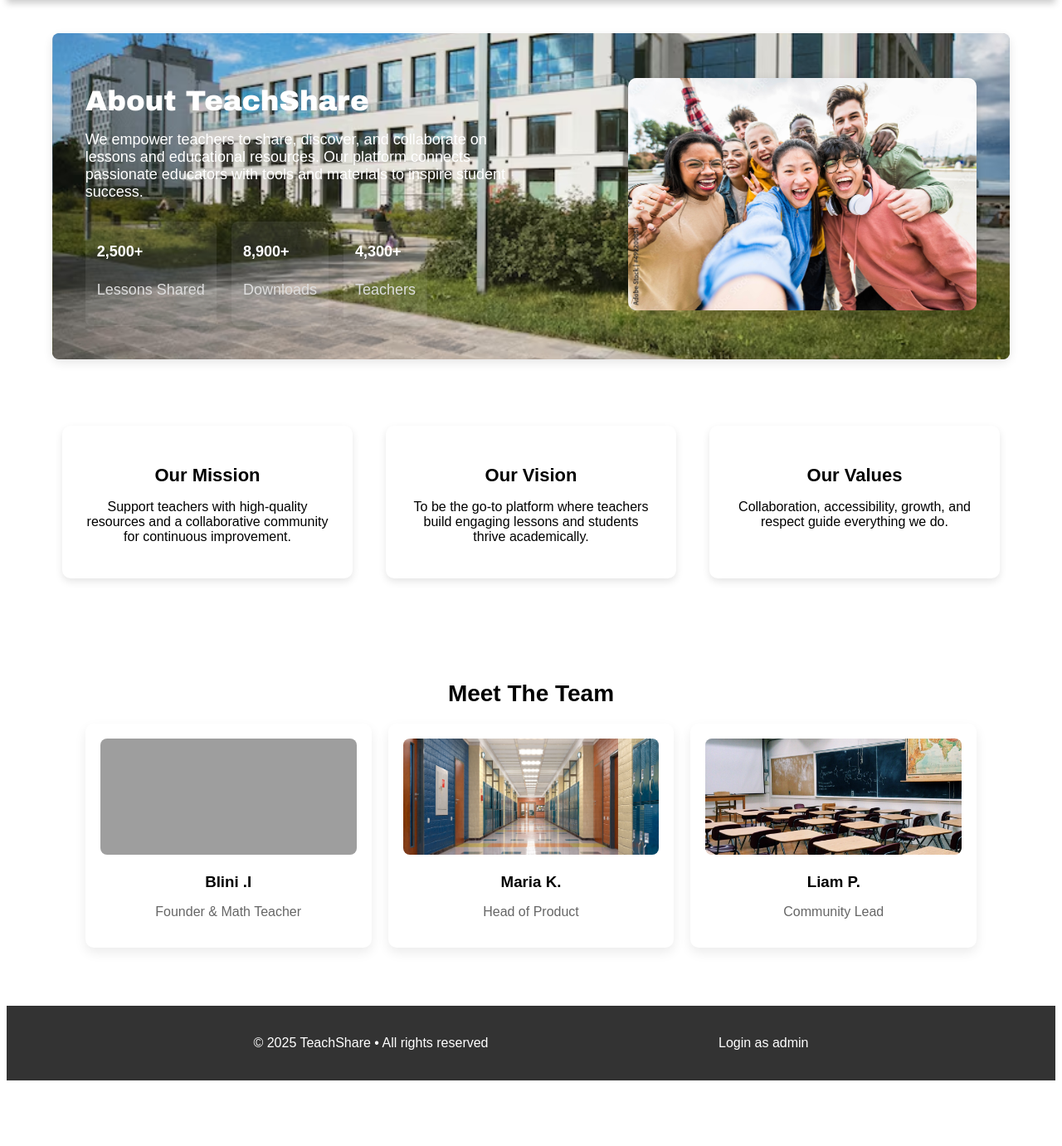
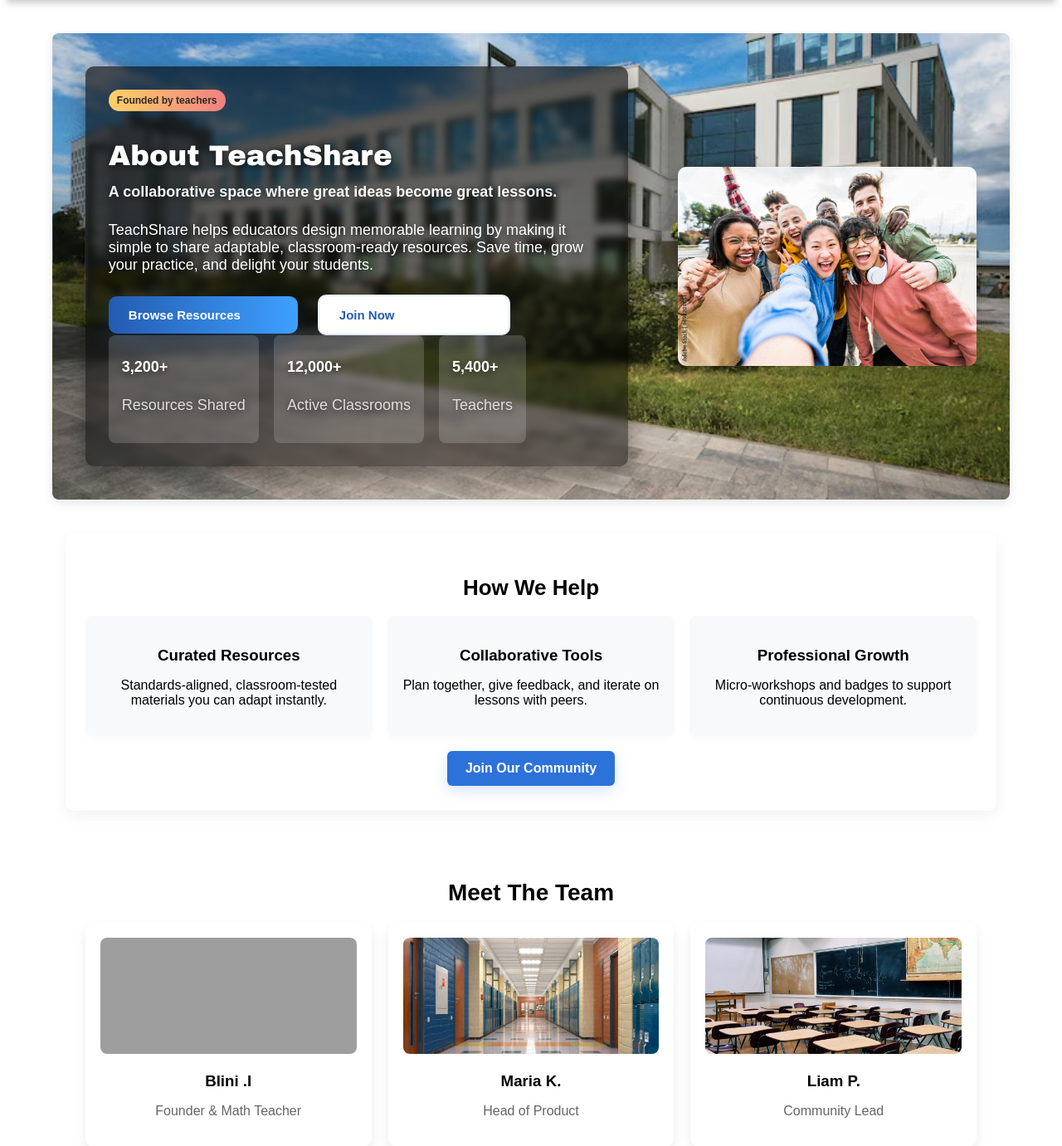
Before and after one commit to Erik-Jashari/School-Managment-System, a PHP site: page /About.html in a window 1280 px wide. Shown: the part 102-1483 px from the top of the page at 83% size. Before the commit the page ends 1404 px from the top, so only its background shows below. Run offline with PHP 8.4, Linux system fonts and the light colour scheme; grey boxes are pictures that could not be loaded.

Commit message:
Edited some photos on About us, some buttons, the background i made it a bit darker so it can be seen better.

```diff
--- a/About.html
+++ b/About.html
@@ -18,19 +18,25 @@
         <div id="bg-slider"></div>
 
         <div class="about-left">
+            <span class="hero-badge">Founded by teachers</span>
             <h1>About TeachShare</h1>
-            <p>We empower teachers to share, discover, and collaborate on lessons and educational resources. Our platform connects passionate educators with tools and materials to inspire student success.</p>
+            <p class="subtitle">A collaborative space where great ideas become great lessons.</p>
+            <p>TeachShare helps educators design memorable learning by making it simple to share adaptable, classroom-ready resources. Save time, grow your practice, and delight your students.</p>
+            <div class="hero-ctas">
+                <a class="btn" href="Dashboard.html">Browse Resources</a>
+                <a class="btn btn-secondary" href="Register.html">Join Now</a>
+            </div>
             <div class="about-stats">
                 <div class="stat">
-                    <p class="stat-number">2,500+</p>
-                    <p class="stat-label">Lessons Shared</p>
+                    <p class="stat-number">3,200+</p>
+                    <p class="stat-label">Resources Shared</p>
                 </div>
                 <div class="stat">
-                    <p class="stat-number">8,900+</p>
-                    <p class="stat-label">Downloads</p>
+                    <p class="stat-number">12,000+</p>
+                    <p class="stat-label">Active Classrooms</p>
                 </div>
                 <div class="stat">
-                    <p class="stat-number">4,300+</p>
+                    <p class="stat-number">5,400+</p>
                     <p class="stat-label">Teachers</p>
                 </div>
             </div>
@@ -41,18 +47,24 @@
         </div>
     </div>
 
-    <section class="about-features">
-        <div class="feature-box">
-            <h3>Our Mission</h3>
-            <p>Support teachers with high-quality resources and a collaborative community for continuous improvement.</p>
+    <section class="about-approach">
+        <h2>How We Help</h2>
+        <div class="approach-grid">
+            <div class="approach-box">
+                <h3>Curated Resources</h3>
+                <p>Standards-aligned, classroom-tested materials you can adapt instantly.</p>
+            </div>
+            <div class="approach-box">
+                <h3>Collaborative Tools</h3>
+                <p>Plan together, give feedback, and iterate on lessons with peers.</p>
+            </div>
+            <div class="approach-box">
+                <h3>Professional Growth</h3>
+                <p>Micro-workshops and badges to support continuous development.</p>
+            </div>
         </div>
-        <div class="feature-box">
-            <h3>Our Vision</h3>
-            <p>To be the go-to platform where teachers build engaging lessons and students thrive academically.</p>
-        </div>
-        <div class="feature-box">
-            <h3>Our Values</h3>
-            <p>Collaboration, accessibility, growth, and respect guide everything we do.</p>
+        <div class="about-cta">
+            <a class="cta-button" href="Register.html">Join Our Community</a>
         </div>
     </section>
 
--- a/CSS/About.css
+++ b/CSS/About.css
@@ -8,6 +8,7 @@ body{
     width: 85%;
     background-color: #ffffffb7;
     display: flex;
+    gap: 48px;
     align-items: center;
     justify-content: space-between;
     border-radius: 10px;
@@ -34,13 +35,36 @@ body{
 }
 
 .about-left{
-    width: 50%;
+    flex: 1 1 60%;
+    min-width: 260px;
     color: white;
+    background: linear-gradient(180deg, rgba(0,0,0,0.62), rgba(0,0,0,0.48));
+    padding: 28px;
+    border-radius: 10px;
+    box-shadow: 0 10px 30px rgba(0,0,0,0.45);
+    backdrop-filter: blur(4px);
 }
 .about-left h1{
     font-size: 34px;
     margin-bottom: 15px;
     font-family: 'Arial Black', Gadget, sans-serif;
+}
+.about-left h1, .about-left p, .stat-number{ text-shadow: 0 2px 8px rgba(0,0,0,0.6); }
+.hero-badge{
+    display: inline-block;
+    padding: 6px 10px;
+    background: linear-gradient(90deg, #ffd166, #f08080);
+    color: #2b2b2b;
+    border-radius: 999px;
+    font-weight: 700;
+    font-size: 12px;
+    margin-bottom: 12px;
+}
+.subtitle{
+    font-size: 16px;
+    margin: 8px 0 14px;
+    opacity: 0.95;
+    font-weight: 600;
 }
 .about-left p{
     font-size: 18px;
@@ -52,9 +76,18 @@ body{
     display: flex;
     gap: 18px;
 }
+
+.hero-ctas{margin-top:18px; display:flex; gap:20px; align-items:center}
+.hero-ctas{margin-top:18px; display:flex; gap:24px; align-items:center; z-index:3}
+.btn{display:inline-block;padding:14px 24px;border-radius:10px;background:linear-gradient(90deg,#245bb1,#3ea0ff);color:white;text-decoration:none;font-weight:800;box-shadow:0 12px 30px rgba(36,91,177,0.28);min-width:180px;font-size:15px}
+.btn:hover{transform:translateY(-3px);transition:all 180ms cubic-bezier(.2,.9,.2,1)}
+.btn:focus{outline:3px solid rgba(62,160,255,0.22);outline-offset:3px}
+.btn-secondary{background:#ffffff;color:#245bb1;border:2px solid rgba(36,91,177,0.12);font-weight:800;box-shadow:0 8px 20px rgba(36,91,177,0.08);min-width:180px}
+.btn-secondary:hover{background:#f1f7ff}
+.btn-secondary:focus{outline:3px solid rgba(36,91,177,0.12);outline-offset:3px}
 .stat{
-    padding: 8px 14px;
-    background: rgba(255,255,255,0.08);
+    padding: 10px 16px;
+    background: rgba(255,255,255,0.16);
     border-radius: 8px;
     text-align: left;
 }
@@ -68,8 +101,12 @@ body{
     color: #ddd;
 }
 
+.about-image{margin-left:12px;flex:0 0 360px}
 .about-image img{
-    width: 420px;
+    width: 100%;
+    max-width: 360px;
+    height: auto;
+    display: block;
     border-radius: 10px;
     box-shadow: 0 4px 12px rgba(0,0,0,0.18);
 }
@@ -132,6 +169,50 @@ body{
     color: #666;
 }
 
+/* About Approach (new) */
+.about-approach{
+    margin: 40px auto;
+    width: 85%;
+    padding: 30px 24px;
+    background: #ffffff;
+    border-radius: 10px;
+    box-shadow: 0 6px 18px rgba(0,0,0,0.06);
+    text-align: center;
+}
+.about-approach h2{
+    margin-bottom: 18px;
+    font-size: 26px;
+}
+.approach-grid{
+    display: grid;
+    grid-template-columns: repeat(3, 1fr);
+    gap: 18px;
+    margin-bottom: 18px;
+}
+.approach-box{
+    padding: 18px;
+    border-radius: 8px;
+    background: #f7f9fb;
+    box-shadow: 0 4px 10px rgba(0,0,0,0.02);
+}
+.approach-box h3{
+    margin-bottom: 8px;
+}
+.about-cta{
+    margin-top: 6px;
+}
+.cta-button{
+    display: inline-block;
+    padding: 12px 22px;
+    background: #2d72d9;
+    color: white;
+    border-radius: 6px;
+    text-decoration: none;
+    font-weight: 600;
+    box-shadow: 0 6px 18px rgba(45,114,217,0.18);
+}
+.cta-button:hover{opacity:0.95; transform: translateY(-1px); transition: all 150ms ease-in-out;}
+
 /*Image Slider*/
 #bg-slider {
     position: absolute;
@@ -147,9 +228,19 @@ body{
 }
 
 /* Responsive */
+@media (max-width: 1100px){
+    .about-image{flex-basis:300px}
+    .about-image img{max-width:300px}
+}
+
+@media (max-width: 700px){
+    .hero-ctas{flex-direction: column; align-items: flex-start; gap:12px}
+    .btn, .btn-secondary{min-width: auto; width: 100%}
+}
 @media (max-width: 900px){
     .about-container{flex-direction: column; gap: 20px;}
     .about-left, .about-image{width: 100%;}
     .about-image img{width: 100%;}
     .about-stats{flex-direction: column;}
+    .approach-grid{grid-template-columns: 1fr;}
 }
```
